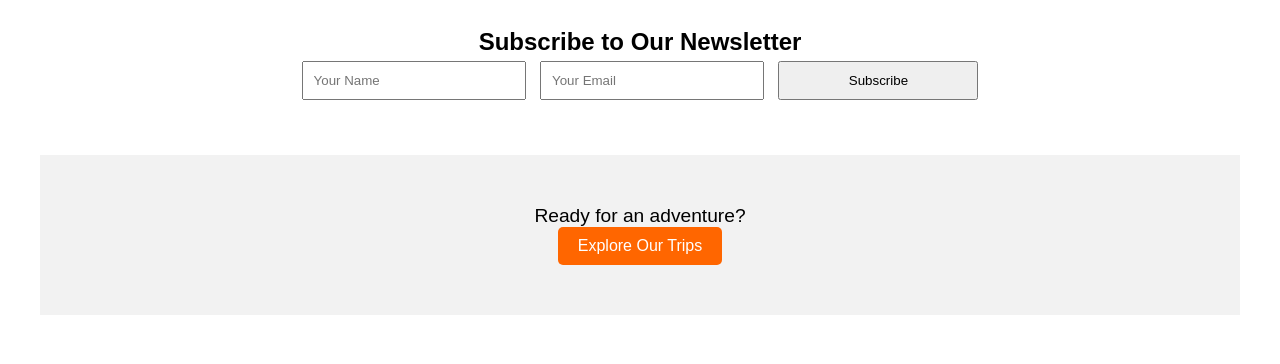
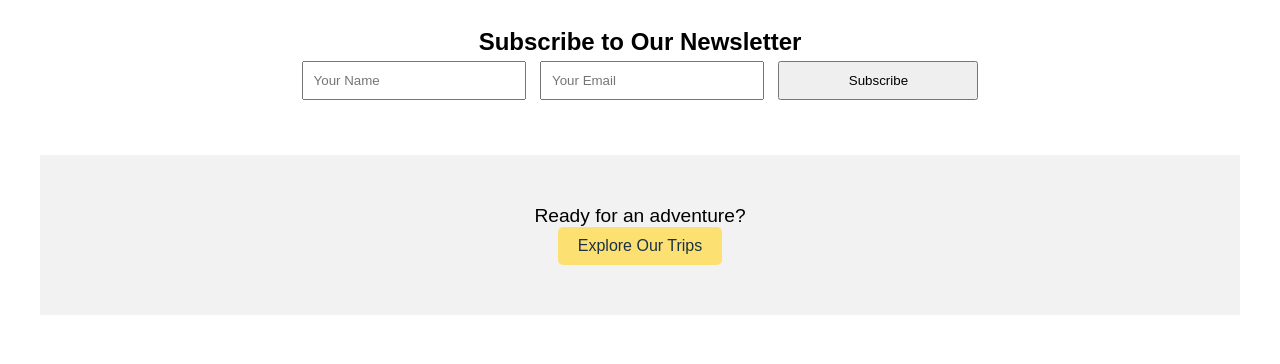
Before and after one commit to SgtMarbear/wdd130, a plain HTML site: page wwr/index.html in a window 1280 px wide. Shown: the part 569-933 px from the top of the page. Drawn offline with Linux system fonts and the light colour scheme.

Commit message:
Updates (color, title)

```diff
--- a/wwr/styles/testStyles.css
+++ b/wwr/styles/testStyles.css
@@ -77,14 +77,14 @@ button {
     display: inline-block;
     padding: 10px 20px;
     text-decoration: none;
-    background-color: #ff6600;
-    color: white;
+    background-color: #FCE172;
+    color: #1c3144;
     border-radius: 5px;
     transition: background-color 0.3s ease;
 }
 
 .cta-button:hover {
-    background-color: #d45500;
+    background-color: #FCE172;
 }
 
 /* Grid Layout */
```
Also changed, not shown: wwr/about.html (+1 -1 lines), wwr/contact.html (+1 -1 lines), wwr/styles/tripStyles.css (+6 -6 lines).
